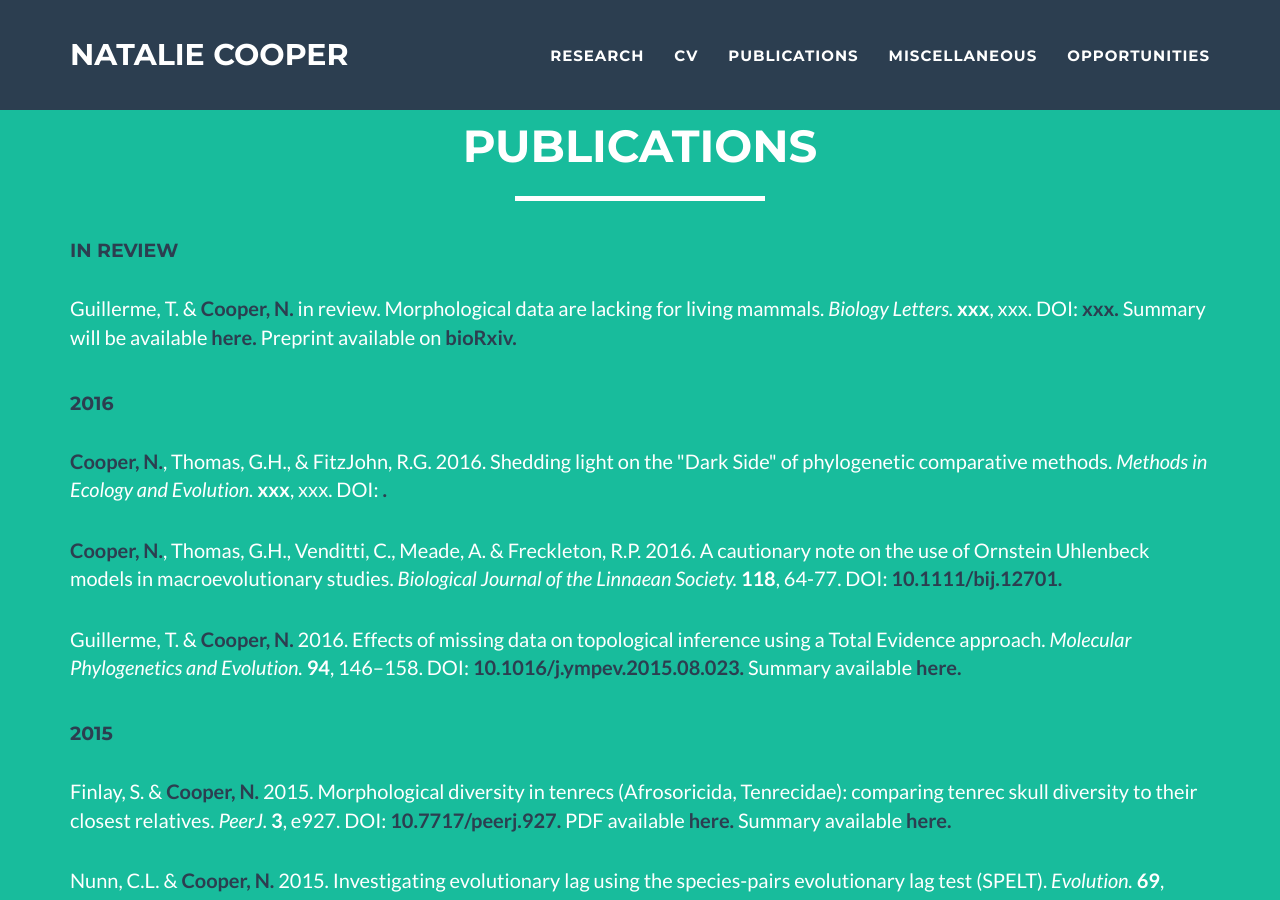
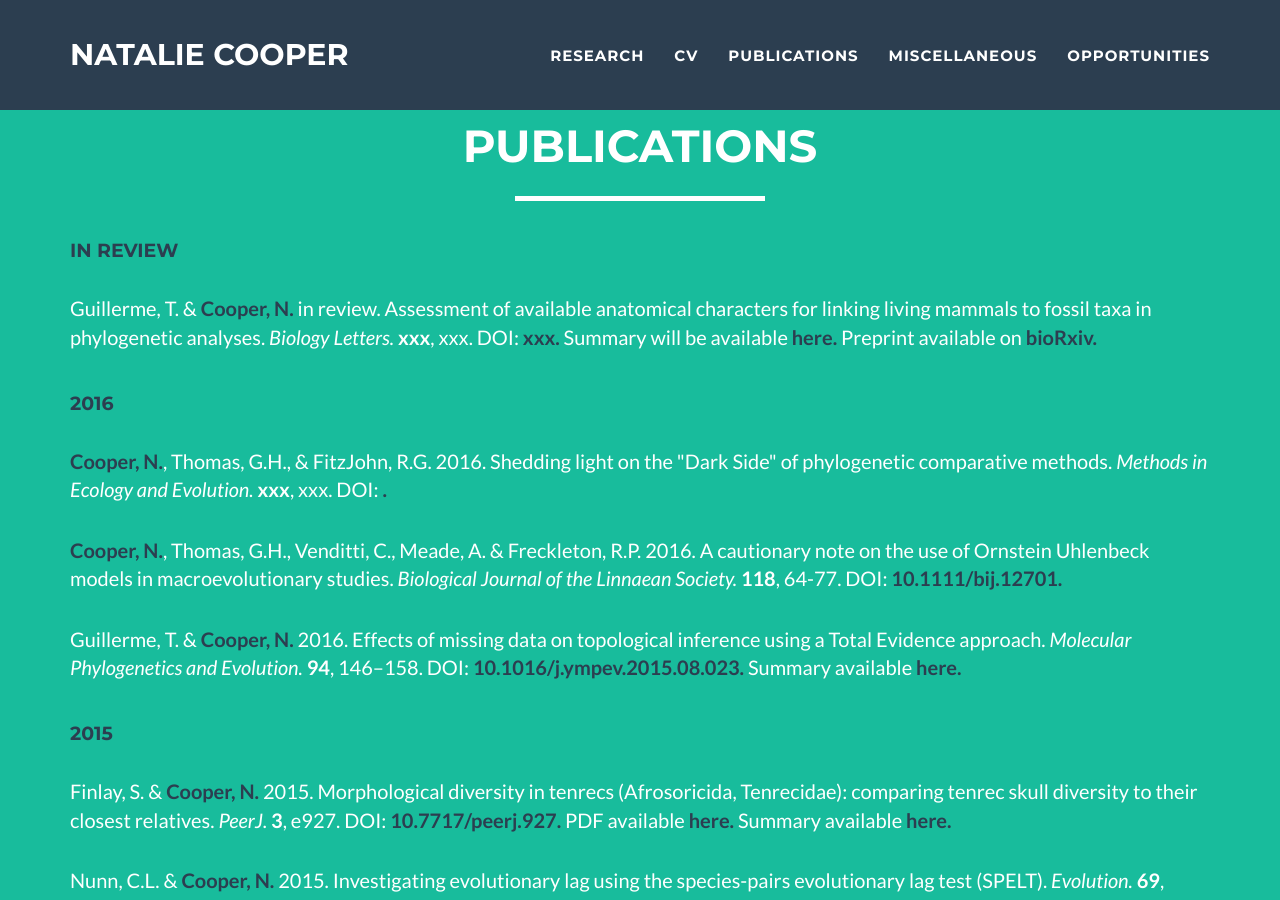
Before and after one commit to nhcooper123/nhcooper123.github.io, a Jekyll site: the page publications.html, which Jekyll copies as it is, in a window 1280 px wide and 900 px high. Built offline with Jekyll 4.4.1, drawn with Linux system fonts in a browser that asks for light colours; comment, search, counter and statistics services are not loaded.

```diff
--- a/publications.html
+++ b/publications.html
@@ -105,7 +105,7 @@
   <p>
     Guillerme, T. &amp; <strong><font color="2c3e50">Cooper, N.</font></strong>
     in review.
-    Morphological data are lacking for living mammals.
+    Assessment of available anatomical characters for linking living mammals to fossil taxa in phylogenetic analyses.
     <em> Biology Letters. </em><strong>xxx</strong>, xxx.
     DOI: <a href=""><strong><font color="2c3e50">xxx.</font></strong></a>
     Summary will be available <a href=""><strong><font color="2c3e50">here.</font></strong></a>
```
